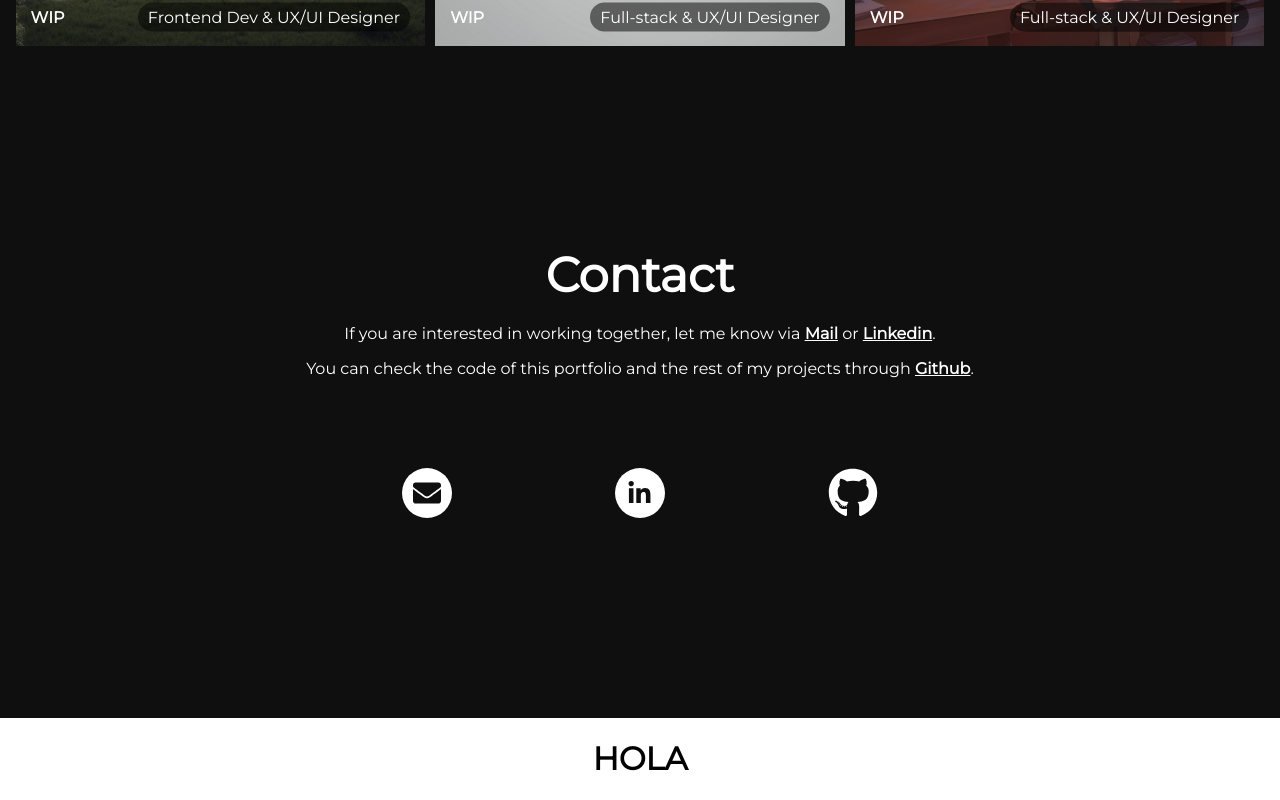
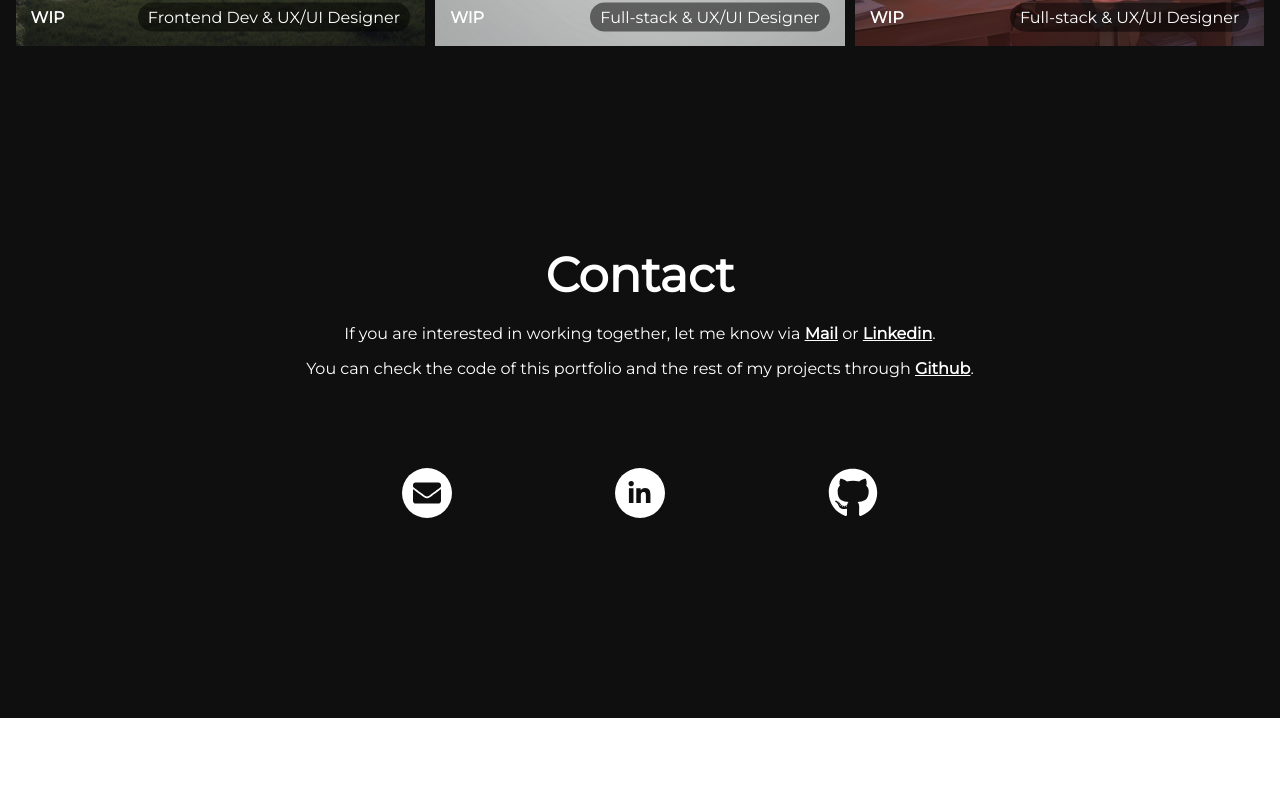
Before and after one commit to tuniet/portfolio24, a React (Create React App) app: page / in a window 1280 px wide. Shown: the part 4221-5021 px from the top of the page. After the commit the page ends 4939 px from the top, so only its background shows below. Built offline with nearby package versions, Linux system fonts and the light colour scheme; a web font is replaced by a local one.

Commit message:
Update App.js

```diff
--- a/src/App.js
+++ b/src/App.js
@@ -10,7 +10,6 @@ function App() {
       <Hero />
       <Work />
       <Contact />
-      <WorkCardExp />
     </div>
   );
 }
```
